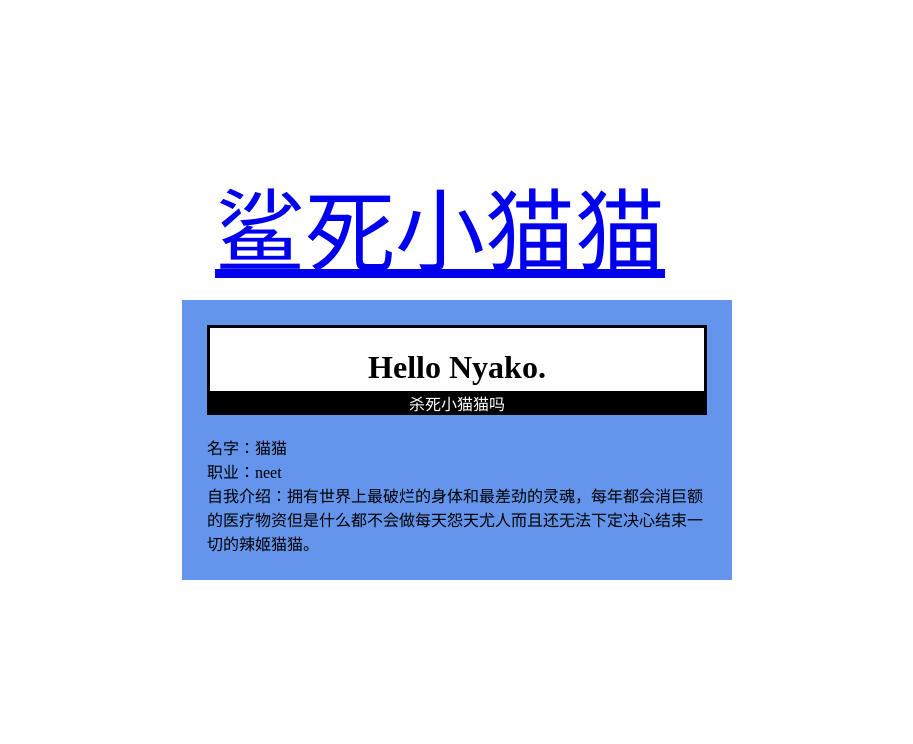
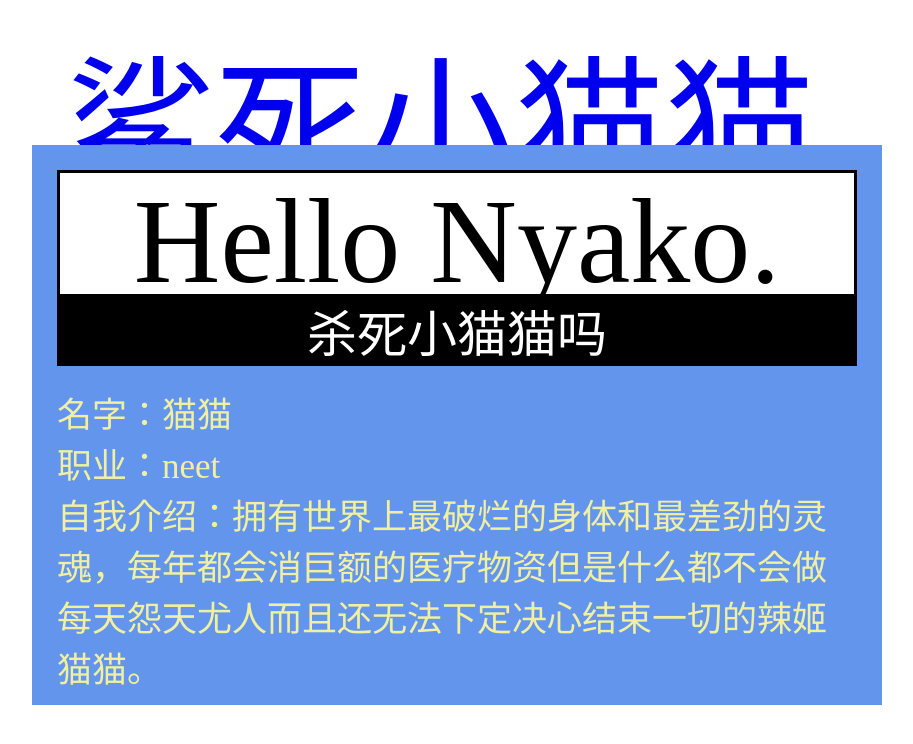
Before and after one commit to Rabimew/4Nyako.github.io, a plain HTML site: page index.html in a window 1280 px wide. Shown: the whole page, without its empty margins (208-1121 px from the left). Drawn offline with Linux system fonts and the light colour scheme.

Commit message:
加上了css

```diff
--- a/css/1.css
+++ b/css/1.css
@@ -1,22 +1,24 @@
 
 .line1{
-    font-size:90px;
+    font-size:150px;
     text-align:center;
     position: absolute;
-    top: 20%;
+    top: 1%;
     width: 100%;
 }
 .line234{
 	position: absolute;
     top: 50%;
     left: 50%;
-    margin-top: -100px;
-    width: 500px;  margin-left: -250px;
+    height: 510px;
+    margin-top: -255px;
+    width: 800px;  margin-left: -400px;
     background-color: cornflowerblue;
     padding: 25px;
 }
 
 .line2{
+    font-size:120px;
     background-color: #ffffff;
     border-style: solid;
     border-color: #000000;
@@ -25,6 +27,7 @@
 }
 
 .line3{
+    font-size:50px;
     color: #ffffff;
     text-align:center;
     width: 100%;
@@ -32,5 +35,7 @@
 }
 
 .line4{
+    font-size:35px;
+    color: #f0f0a0;
     padding-top: 20px;
 }
--- a/index.html
+++ b/index.html
@@ -9,7 +9,7 @@
 	<body">
 		<div class="line1"><a href="killNyakoGame/www/index.html">鲨死小猫猫</a></div>
 		<div class="line234">
-			<div class="line2"><h1>Hello Nyako.</h1></div>
+			<div class="line2">Hello Nyako.</div>
 			<div class="line3">杀死小猫猫吗</div>
 			<div class="line4">名字：猫猫<br/>职业：neet<br/>自我介绍：拥有世界上最破烂的身体和最差劲的灵魂，每年都会消巨额的医疗物资但是什么都不会做每天怨天尤人而且还无法下定决心结束一切的辣姬猫猫。</div>
 		</div>
```
